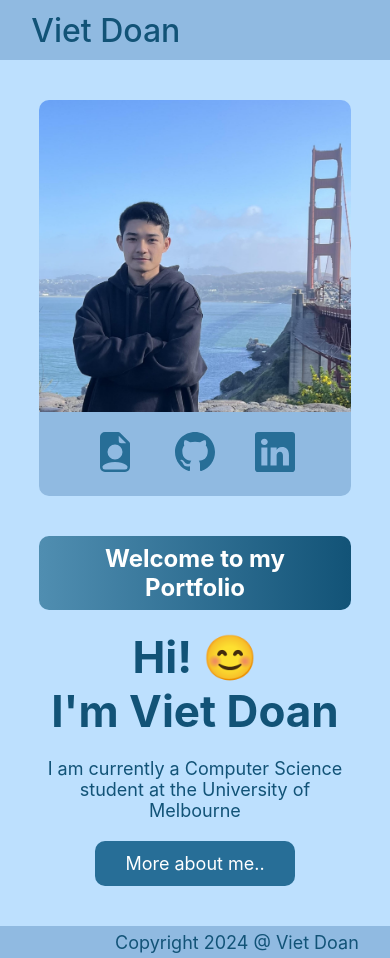
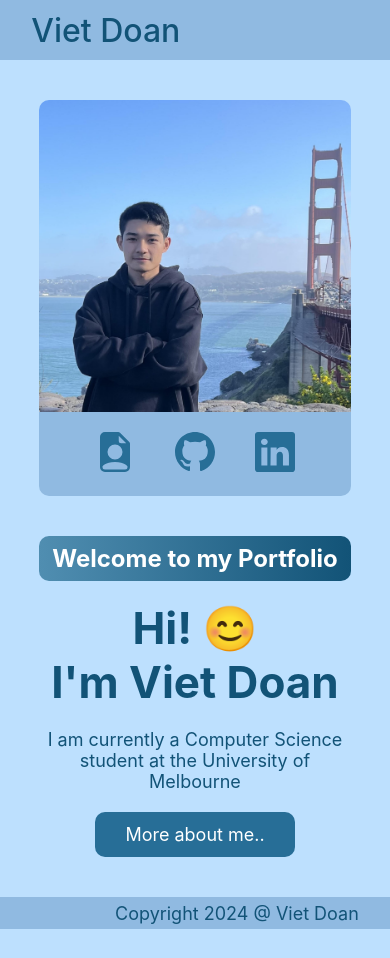
Before and after one commit to viet-doan/web.vietdoan.v2, a React (Create React App) app: page / in a window 390 px wide. After the commit the page ends 929 px from the top, so only its background shows below. Built offline with nearby package versions, Linux system fonts and the light colour scheme.

Commit message:
reallocating files

```diff
--- a/src/css/main.css
+++ b/src/css/main.css
@@ -137,7 +137,7 @@ p { font-size: 18px;}
 
 /* Landing Page */
 .landing-main {
-  width: 80vw;
+  width: 84vw;
   margin: 40px auto;
 }
 .card-profile {
@@ -211,6 +211,11 @@ footer {
   /* General */
   .heading-bar {
     text-align: center;
+    width: 100%;
+    max-width: 500px;
+    margin: auto;
+    padding-left: 0;
+    padding-right: 0;
   }
   .btn-general {
     align-self: center;
@@ -223,6 +228,8 @@ footer {
   }
   .card-profile {
     width: 100%;
+    max-width: 500px;
+    margin: auto;
   }
   .landing h1 {
     font-size: 44px !important;
--- a/src/pages/Index.js
+++ b/src/pages/Index.js
@@ -1,6 +1,6 @@
-import Navigation from '../Navigation';
+import Navigation from '../general/Navigation.js';
 import Landing from '../landing/Landing';
-import Footer from '../Footer.js';
+import Footer from '../general/Footer.js';
 
 function Index() {
   return (
```
Also changed, not shown: src/general/Footer.js (renamed from src/Footer.js), src/general/Navigation.js (renamed from src/Navigation.js).
